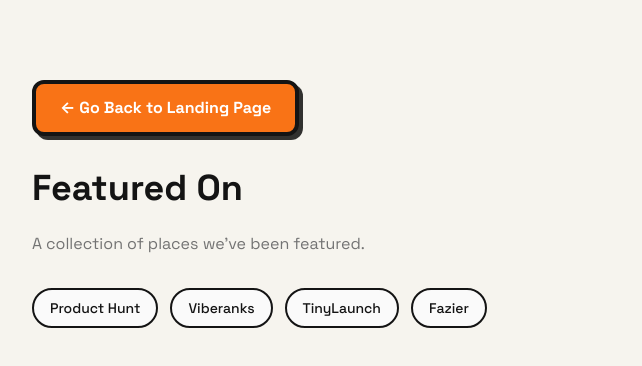
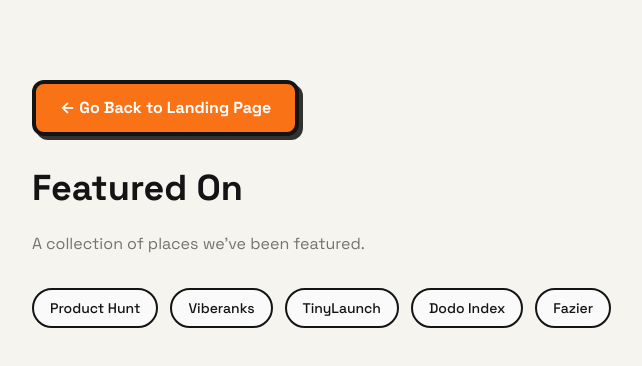
Before and after one commit to ChandraDvitiyah/RedditPilot, a React (Vite) app: page /featured-on in a window 1280 px wide. Shown: the top 366 px of the page, without its empty margins (184-826 px from the left). Built offline with nearby package versions, Linux system fonts and the light colour scheme; no server answers; the HTML template or start-up script is replaced by a standard one.

Commit message:
Featured-ON Update

```diff
--- a/src/pages/FeaturedOn.tsx
+++ b/src/pages/FeaturedOn.tsx
@@ -18,6 +18,7 @@ const FeaturedOn = () => {
           <a href="https://www.producthunt.com/products/redditpilot?launch=redditpilot" target="_blank" rel="noopener noreferrer" className="inline-block bg-card border-2 border-foreground text-foreground px-4 py-2 rounded-full text-sm font-medium">Product Hunt</a>
           <a href="https://viberank.dev/apps/RedditPilot" target="_blank" rel="noopener noreferrer" className="inline-block bg-card border-2 border-foreground text-foreground px-4 py-2 rounded-full text-sm font-medium">Viberanks</a>
           <a href="https://www.tinylaunch.com/launch/6800" target="_blank" rel="noopener noreferrer" className="inline-block bg-card border-2 border-foreground text-foreground px-4 py-2 rounded-full text-sm font-medium">TinyLaunch</a>
+          <a href="https://index.dodopayments.com/redditpilot" target="_blank" rel="noopener noreferrer" className="inline-block bg-card border-2 border-foreground text-foreground px-4 py-2 rounded-full text-sm font-medium">Dodo Index</a>
           <a href="https://fazier.com/launches/redditpilot" target="_blank" rel="noopener noreferrer" className="inline-block bg-card border-2 border-foreground text-foreground px-4 py-2 rounded-full text-sm font-medium">Fazier</a>
         </div>
       </div>
```
